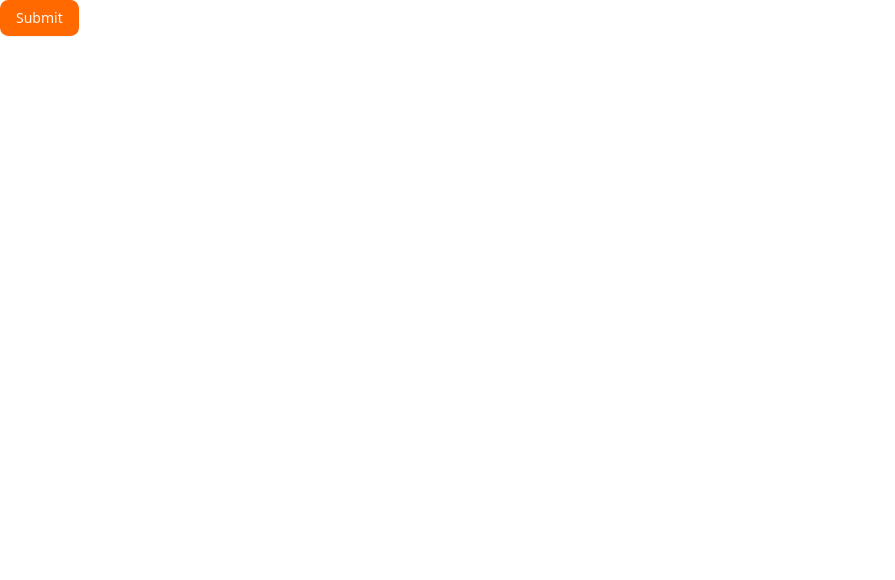
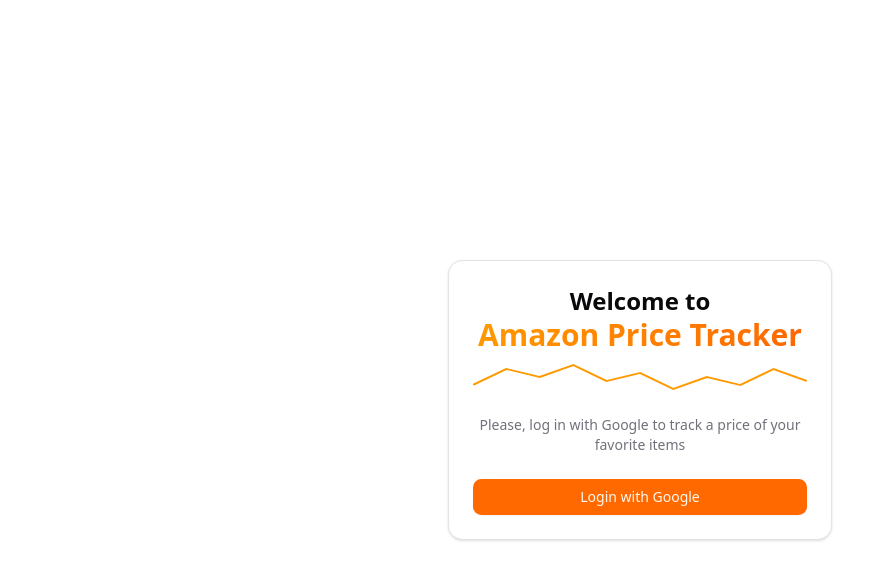
Before and after one commit to DenisPavlik/amazon-price-tracker, a Next.js app: page / in a window 1280 px wide. Shown: the top 580 px of the page, without its empty margins (0-895 px from the left). Built offline with nearby package versions, Linux system fonts and the light colour scheme; no server answers.

Commit message:
Add authentication with google

```diff
--- a/package.json
+++ b/package.json
@@ -6,15 +6,19 @@
     "dev": "next dev --turbopack",
     "build": "next build",
     "start": "next start",
-    "lint": "next lint"
+    "lint": "next lint",
+    "db:push": "bunx dotenv -e .env.local -- bunx prisma db push"
   },
   "dependencies": {
     "@prisma/client": "6.10.1",
+    "@radix-ui/react-label": "^2.1.7",
     "@radix-ui/react-slot": "^1.2.3",
     "class-variance-authority": "^0.7.1",
     "clsx": "^2.1.1",
+    "dotenv-cli": "^8.0.0",
     "lucide-react": "^0.522.0",
     "next": "15.3.4",
+    "next-auth": "^5.0.0-beta.29",
     "prisma": "^6.10.1",
     "react": "^19.0.0",
     "react-dom": "^19.0.0",
--- /dev/null
+++ b/src/app/LoginView.tsx
@@ -0,0 +1,47 @@
+"use client";
+import { signIn } from "next-auth/react"
+import { Button } from "@/components/ui/button";
+import {
+  Card,
+  CardDescription,
+  CardFooter,
+  CardHeader,
+  CardTitle,
+} from "@/components/ui/card";
+
+export default function LoginView() {
+  return (
+    <div className="w-full h-screen flex items-center justify-center">
+      <Card className="w-full max-w-sm">
+  <CardHeader>
+    <CardTitle className="text-center text-2xl flex flex-col">
+      Welcome to
+      <span className="text-3xl bg-gradient-to-r from-[#FF9900] to-[#FF6600] bg-clip-text text-transparent">
+        Amazon Price Tracker
+      </span>
+      <svg
+  className="w-full h-8 mt-2"
+  viewBox="0 0 200 40"
+  preserveAspectRatio="none"
+>
+  <polyline
+    fill="none"
+    stroke="#FF9900"
+    strokeWidth="2"
+    points="0,30 20,10 40,20 60,5 80,25 100,15 120,35 140,20 160,30 180,10 200,25"
+  />
+</svg>
+    </CardTitle>
+    <CardDescription className="text-center mt-4">
+      Please, log in with Google to track a price of your favorite items
+    </CardDescription>
+  </CardHeader>
+  <CardFooter className="flex-col gap-2">
+    <Button onClick={() => signIn("google")} className="w-full cursor-pointer">
+      Login with Google
+    </Button>
+  </CardFooter>
+</Card>
+    </div>
+  );
+}
--- /dev/null
+++ b/src/app/api/auth/[...nextauth]/route.ts
@@ -0,0 +1,2 @@
+import { handlers } from "@/auth" // Referring to the auth.ts we just created
+export const { GET, POST } = handlers
--- a/src/app/page.tsx
+++ b/src/app/page.tsx
@@ -1,9 +1,15 @@
-import { Button } from "@/components/ui/button";
+import { auth } from "@/auth";
+import LoginView from "./LoginView";
 
-export default function Home() {
+export default async function Home() {
+  const session = await auth();
+
+  if (!session) {
+    return <LoginView />
+  }
   return (
     <div>
-      <Button>Submit</Button>
+      you are logged in
     </div>
   );
 }
--- /dev/null
+++ b/src/auth.ts
@@ -0,0 +1,6 @@
+import NextAuth from "next-auth"
+import Google from "next-auth/providers/google"
+
+export const { handlers, signIn, signOut, auth } = NextAuth({
+  providers: [Google],
+})
--- /dev/null
+++ b/src/components/ui/card.tsx
@@ -0,0 +1,92 @@
+import * as React from "react"
+
+import { cn } from "@/lib/utils"
+
+function Card({ className, ...props }: React.ComponentProps<"div">) {
+  return (
+    <div
+      data-slot="card"
+      className={cn(
+        "bg-card text-card-foreground flex flex-col gap-6 rounded-xl border py-6 shadow-sm",
+        className
+      )}
+      {...props}
+    />
+  )
+}
+
+function CardHeader({ className, ...props }: React.ComponentProps<"div">) {
+  return (
+    <div
+      data-slot="card-header"
+      className={cn(
+        "@container/card-header grid auto-rows-min grid-rows-[auto_auto] items-start gap-1.5 px-6 has-data-[slot=card-action]:grid-cols-[1fr_auto] [.border-b]:pb-6",
+        className
+      )}
+      {...props}
+    />
+  )
+}
+
+function CardTitle({ className, ...props }: React.ComponentProps<"div">) {
+  return (
+    <div
+      data-slot="card-title"
+      className={cn("leading-none font-semibold", className)}
+      {...props}
+    />
+  )
+}
+
+function CardDescription({ className, ...props }: React.ComponentProps<"div">) {
+  return (
+    <div
+      data-slot="card-description"
+      className={cn("text-muted-foreground text-sm", className)}
+      {...props}
+    />
+  )
+}
+
+function CardAction({ className, ...props }: React.ComponentProps<"div">) {
+  return (
+    <div
+      data-slot="card-action"
+      className={cn(
+        "col-start-2 row-span-2 row-start-1 self-start justify-self-end",
+        className
+      )}
+      {...props}
+    />
+  )
+}
+
+function CardContent({ className, ...props }: React.ComponentProps<"div">) {
+  return (
+    <div
+      data-slot="card-content"
+      className={cn("px-6", className)}
+      {...props}
+    />
+  )
+}
+
+function CardFooter({ className, ...props }: React.ComponentProps<"div">) {
+  return (
+    <div
+      data-slot="card-footer"
+      className={cn("flex items-center px-6 [.border-t]:pt-6", className)}
+      {...props}
+    />
+  )
+}
+
+export {
+  Card,
+  CardHeader,
+  CardFooter,
+  CardTitle,
+  CardAction,
+  CardDescription,
+  CardContent,
+}
--- /dev/null
+++ b/src/components/ui/input.tsx
@@ -0,0 +1,21 @@
+import * as React from "react"
+
+import { cn } from "@/lib/utils"
+
+function Input({ className, type, ...props }: React.ComponentProps<"input">) {
+  return (
+    <input
+      type={type}
+      data-slot="input"
+      className={cn(
+        "file:text-foreground placeholder:text-muted-foreground selection:bg-primary selection:text-primary-foreground dark:bg-input/30 border-input flex h-9 w-full min-w-0 rounded-md border bg-transparent px-3 py-1 text-base shadow-xs transition-[color,box-shadow] outline-none file:inline-flex file:h-7 file:border-0 file:bg-transparent file:text-sm file:font-medium disabled:pointer-events-none disabled:cursor-not-allowed disabled:opacity-50 md:text-sm",
+        "focus-visible:border-ring focus-visible:ring-ring/50 focus-visible:ring-[3px]",
+        "aria-invalid:ring-destructive/20 dark:aria-invalid:ring-destructive/40 aria-invalid:border-destructive",
+        className
+      )}
+      {...props}
+    />
+  )
+}
+
+export { Input }
--- /dev/null
+++ b/src/components/ui/label.tsx
@@ -0,0 +1,24 @@
+"use client"
+
+import * as React from "react"
+import * as LabelPrimitive from "@radix-ui/react-label"
+
+import { cn } from "@/lib/utils"
+
+function Label({
+  className,
+  ...props
+}: React.ComponentProps<typeof LabelPrimitive.Root>) {
+  return (
+    <LabelPrimitive.Root
+      data-slot="label"
+      className={cn(
+        "flex items-center gap-2 text-sm leading-none font-medium select-none group-data-[disabled=true]:pointer-events-none group-data-[disabled=true]:opacity-50 peer-disabled:cursor-not-allowed peer-disabled:opacity-50",
+        className
+      )}
+      {...props}
+    />
+  )
+}
+
+export { Label }
--- /dev/null
+++ b/src/middleware.ts
@@ -0,0 +1 @@
+export { auth as middleware } from "@/auth"
```
Also changed, not shown: 2 other files (tests, documents, lock files or other folders).
